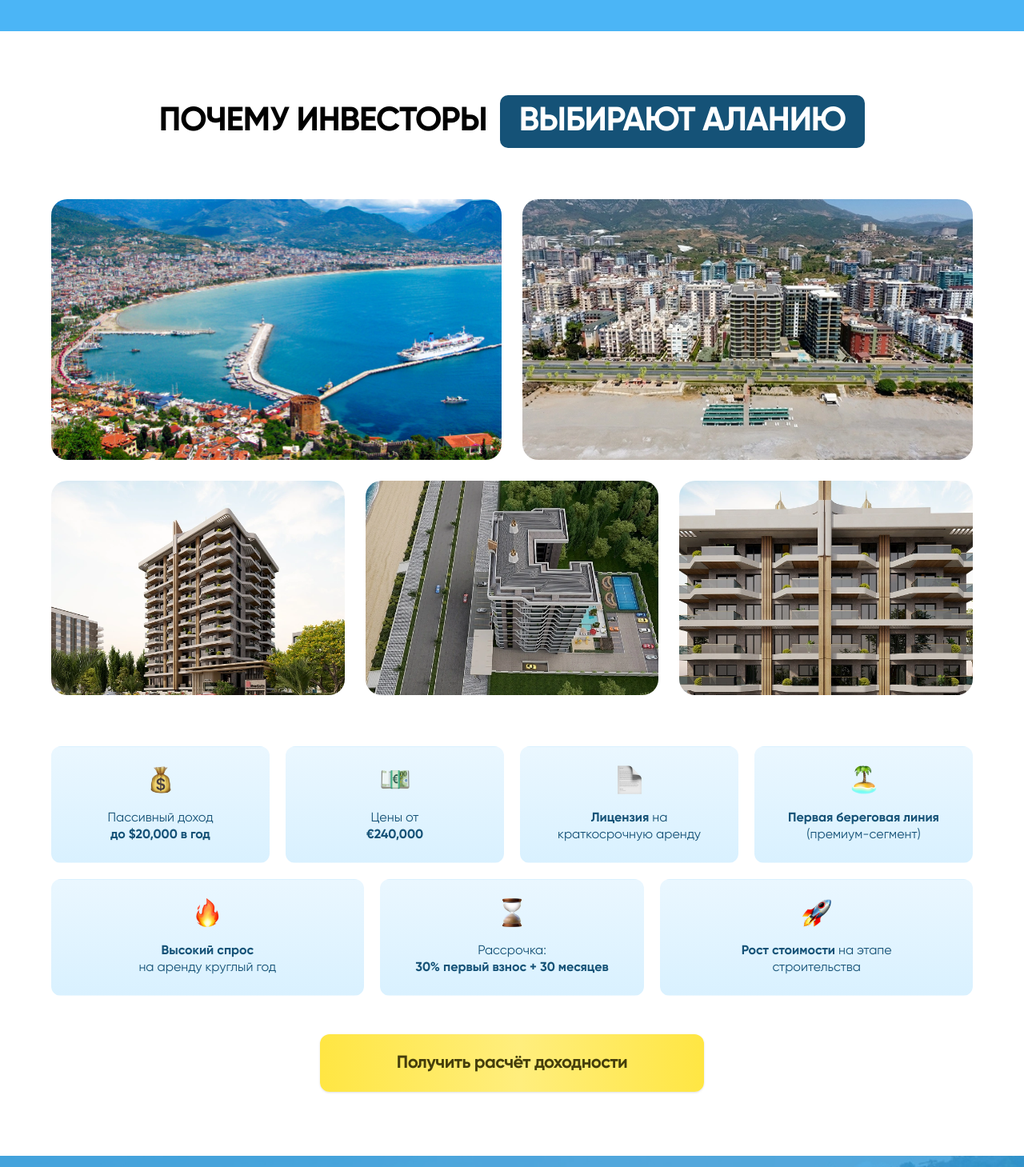
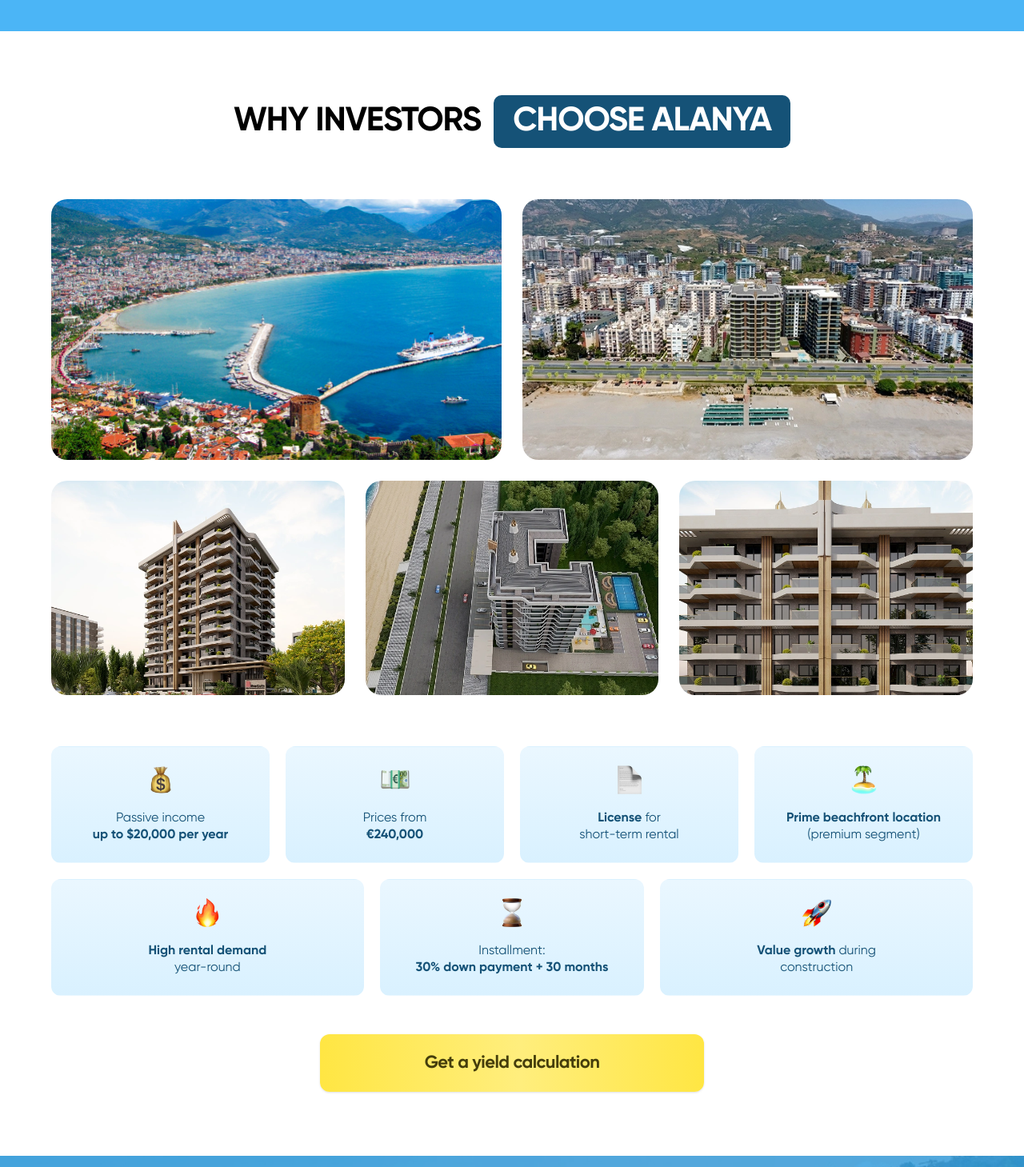
Before and after one commit to est20x/realestate_eng, a Next.js app: page / in a window 1280 px wide. Shown: the part 660-2119 px from the top of the page at 80% size. Built offline with nearby package versions, Linux system fonts and the light colour scheme; no server answers.

Commit message:
Translate comments and text in WhyAlanya component

```diff
--- a/app/components/WhyAlanya.tsx
+++ b/app/components/WhyAlanya.tsx
@@ -5,14 +5,14 @@ import BenefitCard from "./BenefitCard";
 export default function WhyAlanya() {
   return (
     <div id="why-alanya" className="flex flex-col items-center self-stretch overflow-hidden">
-      {/* Мобільна версія */}
+      {/* Mobile version */}
       <div className="lg:hidden flex flex-col items-center self-stretch px-5 md:px-8 overflow-hidden">
         <span className="text-[26px] md:text-3xl font-bold leading-[100%] text-center mb-0.5 md:mb-2 mt-10 md:mt-16 text-black uppercase">
-          Почему инвесторы
+          Why investors
         </span>
         <div className="flex flex-col items-center justify-center mb-4.5 md:mb-8 rounded-[3.64px] md:rounded-[5px] bg-(--color-blue-primary) px-4 md:px-12 py-2 md:py-3">
           <span className="text-[26px] md:text-3xl font-bold leading-[100%] text-center text-white uppercase">
-            выбирают Аланию
+            choose Alanya
           </span>
         </div>
         <div className="grid grid-cols-2 gap-2.5 md:gap-4 self-stretch">
@@ -51,23 +51,23 @@ export default function WhyAlanya() {
         </div>
       </div>
 
-      {/* Планшетна та Десктопна версія */}
+      {/* Tablet & Desktop version */}
       <div className="hidden lg:flex flex-col items-center self-stretch px-8 lg:px-12 xl:px-16 2xl:px-13 pt-12 lg:pt-16 xl:pt-20 2xl:pt-16 pb-12 lg:pb-16 xl:pb-20 2xl:pb-16 max-w-[1440px] 2xl:max-w-[1440px] mx-auto w-full">
-        {/* Заголовок */}
+        {/* Heading */}
         <div className="flex items-center justify-center gap-2 lg:gap-4 2xl:gap-3 mb-10 lg:mb-12 xl:mb-16 2xl:mb-13">
           <h2 className="text-[28px] lg:text-[36px] xl:text-[42px] 2xl:text-[34px] font-bold leading-none text-black uppercase m-0 tracking-tight">
-            Почему инвесторы
+            Why investors
           </h2>
           <div className="bg-[#155277] px-4 lg:px-6 2xl:px-5 py-2 lg:py-3 2xl:py-2 rounded-[8px] xl:rounded-[10px] 2xl:rounded-[8px]">
             <span className="text-[28px] lg:text-[36px] xl:text-[42px] 2xl:text-[34px] font-bold leading-none text-white uppercase tracking-tight">
-              ВЫБИРАЮТ АЛАНИЮ
+              CHOOSE ALANYA
             </span>
           </div>
         </div>
 
-        {/* Галерея зображень */}
+        {/* Image gallery */}
         <div className="flex flex-col gap-4 lg:gap-5 xl:gap-[26px] 2xl:gap-[21px] w-full mb-10 lg:mb-12 xl:mb-16 2xl:mb-13">
-          {/* Верхній ряд (2 великих) */}
+          {/* Top row (2 large) */}
           <div className="grid grid-cols-2 gap-4 lg:gap-5 xl:gap-[26px] 2xl:gap-[21px] w-full">
             <div className="relative h-[200px] lg:h-[260px] xl:h-[326px] 2xl:h-[261px] w-full overflow-hidden rounded-[16px] xl:rounded-[20px] 2xl:rounded-[16px]">
               <Image
@@ -88,7 +88,7 @@ export default function WhyAlanya() {
               />
             </div>
           </div>
-          {/* Нижній ряд (3 середніх) */}
+          {/* Bottom row (3 medium) */}
           <div className="grid grid-cols-3 gap-4 lg:gap-5 xl:gap-[26px] 2xl:gap-[21px] w-full">
             <div className="relative h-[160px] lg:h-[210px] xl:h-[268px] 2xl:h-[214px] w-full overflow-hidden rounded-[16px] xl:rounded-[20px] 2xl:rounded-[16px]">
               <Image
@@ -120,26 +120,26 @@ export default function WhyAlanya() {
           </div>
         </div>
 
-        {/* Сітка переваг */}
+        {/* Benefits grid */}
         <div className="flex flex-col gap-4 lg:gap-5 w-full mb-12">
-          {/* Перший ряд (4 картки) */}
+          {/* First row (4 cards) */}
           <div className="grid grid-cols-2 lg:grid-cols-4 gap-4 lg:gap-5 w-full">
             <BenefitCard
               emoji="💰"
-              title="Пассивный доход"
-              value="до $20,000 в год"
+              title="Passive income"
+              value="up to $20,000 per year"
               boldValue
             />
-            <BenefitCard emoji="💶" title="Цены от" value="€240,000" boldValue />
+            <BenefitCard emoji="💶" title="Prices from" value="€240,000" boldValue />
             <BenefitCard
               emoji="📄"
-              title={<><span className="font-bold">Лицензия</span> на</>}
-              subtitle="краткосрочную аренду"
+              title={<><span className="font-bold">License</span> for</>}
+              subtitle="short-term rental"
             />
             <BenefitCard
               emoji="🏝️"
-              title="Первая береговая линия"
-              subtitle="(премиум-сегмент)"
+              title="Prime beachfront location"
+              subtitle="(premium segment)"
               boldTitle
             />
           </div>
@@ -148,8 +148,8 @@ export default function WhyAlanya() {
               <div className="flex-1">
                 <BenefitCard
                   emoji="🔥"
-                  title="Высокий спрос"
-                  subtitle="на аренду круглый год"
+                  title="High rental demand"
+                  subtitle="year-round"
                   boldTitle
                   className="h-full"
                 />
@@ -157,8 +157,8 @@ export default function WhyAlanya() {
               <div className="w-[calc(25%-12px)] lg:w-[calc(30%-15px)] xl:w-[calc(30%-15px)] 2xl:w-[calc(30%-15px)]">
                 <BenefitCard
                   emoji="⏳"
-                  title="Рассрочка:"
-                  value="30% первый взнос + 30 месяцев"
+                  title="Installment:"
+                  value="30% down payment + 30 months"
                   boldValue
                   className="h-full"
                 />
@@ -166,36 +166,36 @@ export default function WhyAlanya() {
               <div className="flex-1">
                 <BenefitCard
                   emoji="🚀"
-                  title={<><span className="font-bold">Рост стоимости</span> на этапе</>}
-                  subtitle="строительства"
+                  title={<><span className="font-bold">Value growth</span> during</>}
+                  subtitle="construction"
                   className="h-full"
                 />
               </div>
             </div>
           </div>
-          {/* Мобільна/Планшетна версія другого ряду (звичайна сітка) */}
+          {/* Mobile/Tablet second row (regular grid) */}
           <div className="grid lg:hidden grid-cols-2 gap-4 w-full">
              <BenefitCard
                   emoji="🔥"
-                  title="Высокий спрос"
-                  subtitle="на аренду круглый год"
+                  title="High rental demand"
+                  subtitle="year-round"
                   boldTitle
                 />
              <BenefitCard
                   emoji="⏳"
-                  title="Рассрочка:"
-                  value="30% первый взнос + 30 месяцев"
+                  title="Installment:"
+                  value="30% down payment + 30 months"
                   boldValue
                 />
              <BenefitCard
                   emoji="🚀"
-                  title={<><span className="font-bold">Рост стоимости</span> на этапе</>}
-                  subtitle="строительства"
+                  title={<><span className="font-bold">Value growth</span> during</>}
+                  subtitle="construction"
                 />
           </div>
         </div>
 
-        {/* Кнопка */}
+        {/* Button */}
         <a
           href="#contact-form"
           className="flex flex-col items-center justify-center w-full max-w-[480px] 2xl:max-w-[600px] h-[64px] lg:h-[72px] 2xl:h-[84px] text-center py-4 px-8 rounded-[12px] border-0 cursor-pointer shadow-sm hover:shadow-md transition-all active:scale-95 no-underline"
@@ -205,7 +205,7 @@ export default function WhyAlanya() {
           }}
         >
           <span className="text-[18px] lg:text-[20px] xl:text-[22px] 2xl:text-[28px] font-bold text-[#453e0c] tracking-tight">
-            Получить расчёт доходности
+            Get a yield calculation
           </span>
         </a>
       </div>
```
